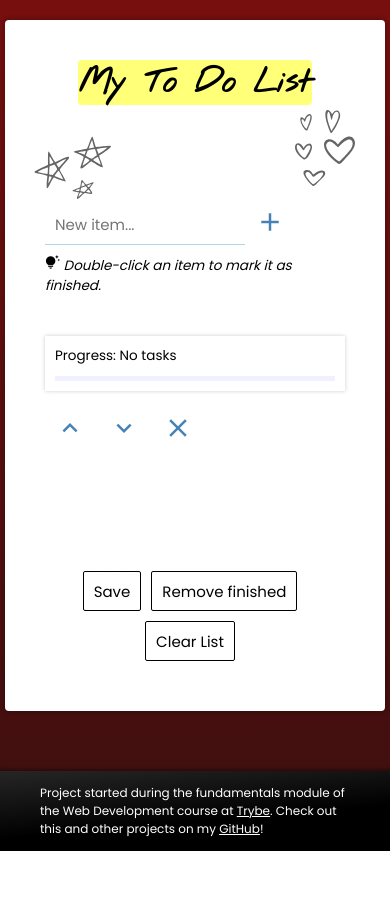
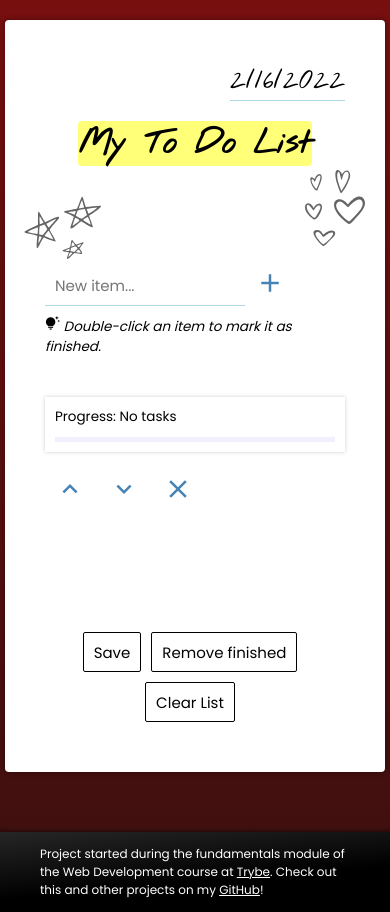
Before and after one commit to limapaulobsb/todo-list, a website with bundled scripts: page src/index.html in a window 390 px wide. Before the commit the page ends 851 px from the top, so only its background shows below. Built offline with nearby package versions, Linux system fonts and the light colour scheme.

Commit message:
Add date

```diff
--- a/src/index.html
+++ b/src/index.html
@@ -12,6 +12,7 @@
     <div>
       <main>
         <header>
+          <span class="date"></span>
           <mark>My To Do List</mark>
         </header>
         <form>
--- a/src/script.js
+++ b/src/script.js
@@ -1,4 +1,10 @@
 import startObserver from './observer.js';
+
+function setDate() {
+  const dateElem = document.querySelector('.date');
+  const date = new Date().toLocaleDateString('en-US');
+  dateElem.innerText = date;
+}
 
 function loadList() {
   const list = JSON.parse(localStorage.getItem('todos'));
@@ -90,6 +96,7 @@ function removeAll() {
 
 window.addEventListener('load', () => {
   startObserver();
+  setDate();
   loadList();
 });
 
--- a/src/style.css
+++ b/src/style.css
@@ -41,7 +41,8 @@ footer {
 }
 
 header {
-  text-align: center;
+  display: flex;
+  flex-direction: column;
 }
 
 main {
@@ -56,16 +57,26 @@ main {
 }
 
 mark {
+  align-self: center;
   background-color: rgb(255 255 120);
   border-radius: 4px;
   font-family: 'Nothing You Could Do', cursive;
   font-size: 2.25rem;
   font-weight: bold;
+  margin-top: 20px;
+  text-align: center;
 }
 
 p {
   font-size: 0.9rem;
   font-style: italic;
+}
+
+.date {
+  align-self: flex-end;
+  border-bottom: 1px solid lightblue;
+  font-family: 'Nothing You Could Do', cursive;
+  font-size: 2rem;
 }
 
 .todo-input {
@@ -198,10 +209,10 @@ p {
 }
 
 .top-left-scribble {
-  left: 40px;
+  left: 60px;
   opacity: 0.6;
   position: absolute;
-  top: 40px;
+  top: 60px;
   transform: rotate(-10deg);
 }
 
@@ -212,8 +223,8 @@ p {
 .top-right-scribble {
   opacity: 0.6;
   position: absolute;
-  right: 60px;
-  top: 80px;
+  right: 100px;
+  top: 180px;
 }
 
 .top-right-scribble > img {
@@ -251,13 +262,13 @@ p {
   }
 
   .top-left-scribble {
-    left: 30px;
-    top: 120px;
+    left: 20px;
+    top: 180px;
   }
 
   .top-right-scribble {
-    right: 30px;
-    top: 90px;
+    right: 20px;
+    top: 150px;
   }
 
   .bottom-left-scribble,
```
